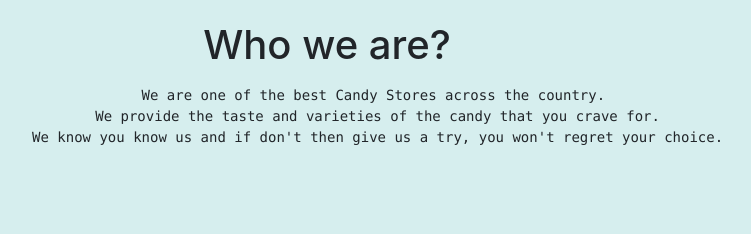
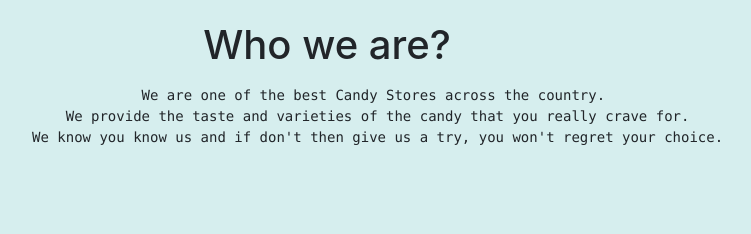
Before and after one commit to shyaamex/CandyStore, a Django app: page /about in a window 1280 px wide. Shown: the part 569-803 px from the top of the page, without its empty margins (313-1064 px from the left). Run offline with Django 3.2, Linux system fonts and the light colour scheme; some libraries are stand-ins or nearby versions.

Commit message:
about.html modified

```diff
--- a/templates/about.html
+++ b/templates/about.html
@@ -16,7 +16,7 @@
         <center>
             <pre>
             We are one of the best Candy Stores across the country.
-            We provide the taste and varieties of the candy that you crave for.
+            We provide the taste and varieties of the candy that you really crave for.
             We know you know us and if don't then give us a try, you won't regret your choice.
             </pre>
         </center>
```
